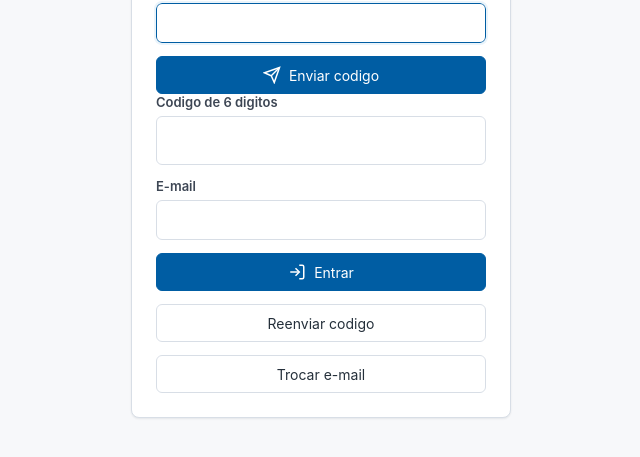
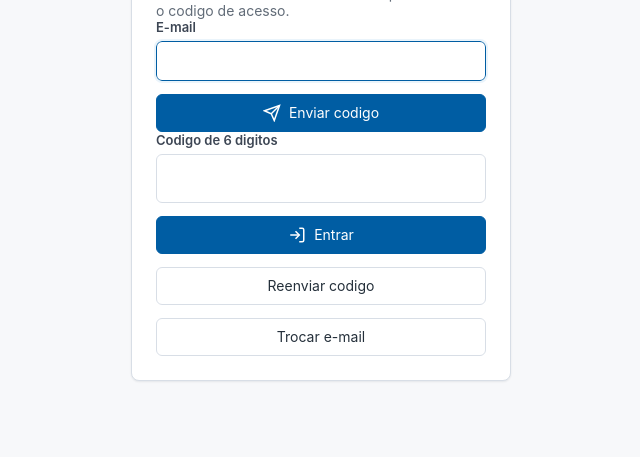
Before and after one commit to FacilImob/facilimob-site, a website with bundled scripts: page public/login.html in a window 1280 px wide. Both pictures are taken after a click on the button "Trocar e-mail". Shown: the part 315-772 px from the top of the page, without its empty margins (319-959 px from the left). Built offline with nearby package versions, Linux system fonts and the light colour scheme.

Commit message:
Fix OTP login email step

```diff
--- a/public/js/login.js
+++ b/public/js/login.js
@@ -51,6 +51,7 @@
   currentEmail = '';
   codeForm.hidden = true;
   form.hidden = false;
+  form.reset();
   form.elements.email.focus();
 });
 
@@ -63,7 +64,6 @@
 
 function showCodeStep(email) {
   currentEmail = email;
-  codeForm.elements.email.value = email;
   form.hidden = true;
   codeForm.hidden = false;
   tokenInput.value = '';
--- a/public/login.html
+++ b/public/login.html
@@ -31,10 +31,6 @@
             <span class="label">Codigo de 6 digitos</span>
             <input class="input code-input" name="token" inputmode="numeric" autocomplete="one-time-code" maxlength="6" required>
           </label>
-          <label class="field">
-            <span class="label">E-mail</span>
-            <input class="input" name="email" type="email" readonly>
-          </label>
           <button class="btn primary" type="submit">
             <svg class="icon" viewBox="0 0 24 24" fill="none" stroke="currentColor" stroke-width="2"><path d="M15 3h4a2 2 0 0 1 2 2v14a2 2 0 0 1-2 2h-4"/><path d="m10 17 5-5-5-5"/><path d="M15 12H3"/></svg>
             Entrar
```
